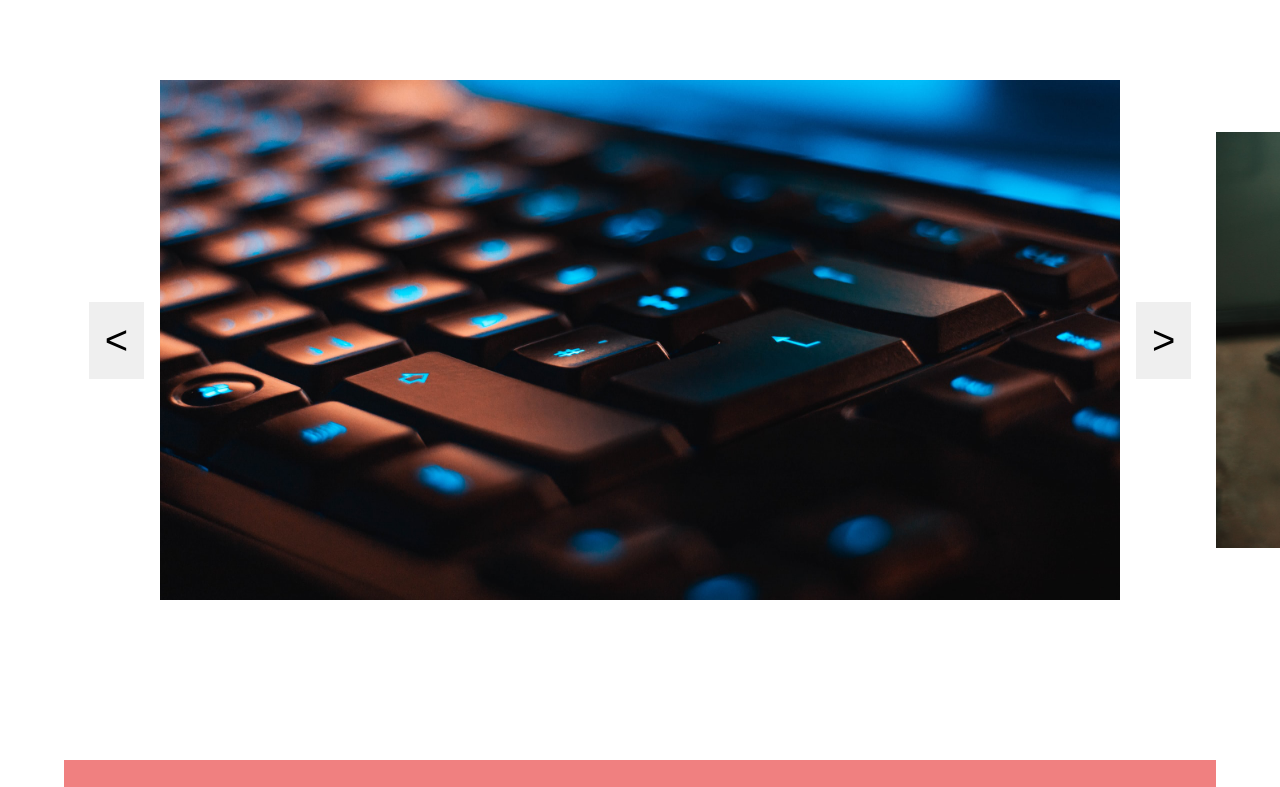
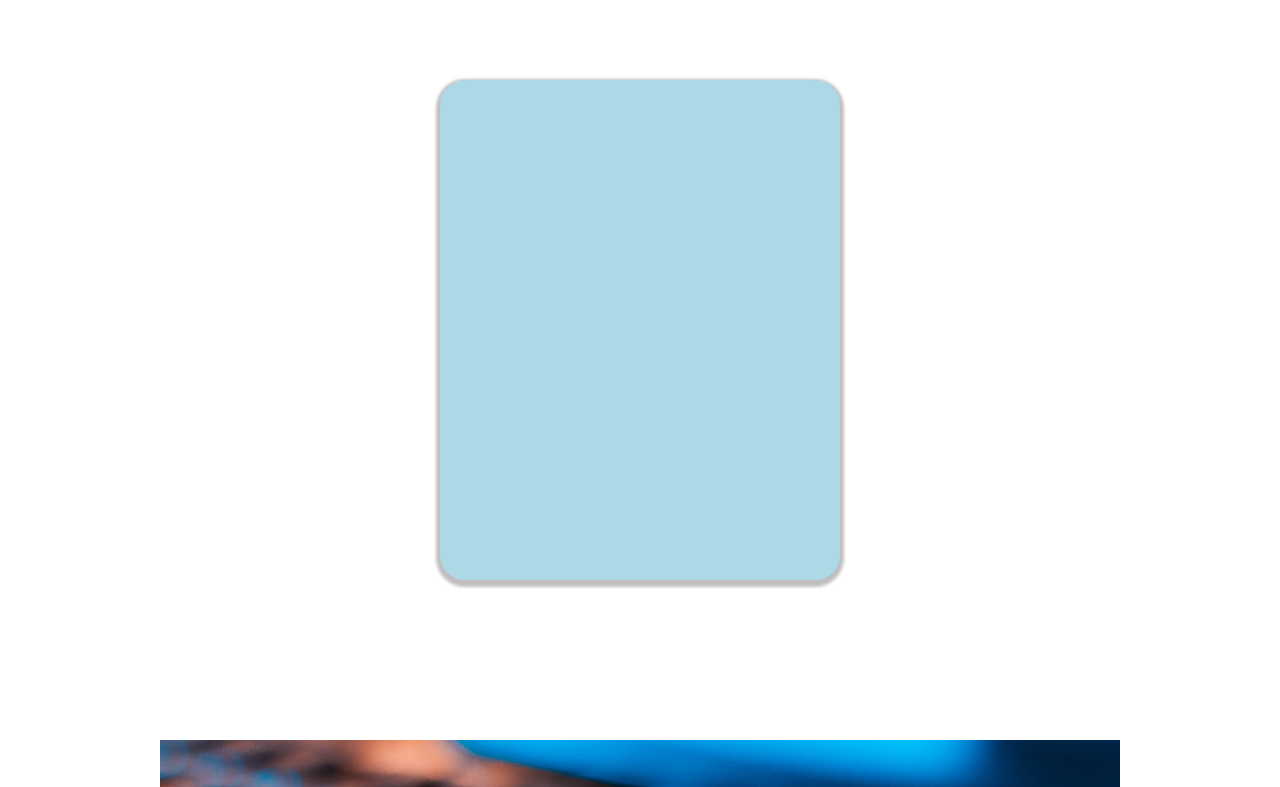
Before and after one commit to simarubhi/JavaScript-DOM, a plain HTML site: page index.html in a window 1280 px wide. Shown: the top 787 px of the page. Drawn offline with Linux system fonts and the light colour scheme; files whose address does not match are found by name.

Commit message:
git commit -m "3D Card Added"

```diff
--- a/index.html
+++ b/index.html
@@ -8,6 +8,12 @@
 		<link rel="stylesheet" href="src/css/style.css" />
 	</head>
 	<body>
+		<div class="card-container">
+			<div class="card-origin">
+				<div class="card"></div>
+			</div>
+		</div>
+
 		<div class="click-container">
 			<button class="btn prev"><</button>
 
--- a/index.js
+++ b/index.js
@@ -1,3 +1,26 @@
+// 3D Card
+(function () {
+	const cardOrigin = document.querySelector('.card-origin');
+	const card = document.querySelector('.card');
+	let yTilt = 0;
+	let xTilt = 0;
+
+	cardOrigin.addEventListener('mousemove', e => {
+		console.log(e.offsetX, e.offsetY);
+
+		yTilt = `${((-200 + e.offsetX) / 200) * 25}deg`;
+
+		xTilt = `${((-250 + e.offsetY) / -250) * 25}deg`;
+
+		card.style.transform = `rotateX(${xTilt}) rotateY(${yTilt}`;
+	});
+
+	cardOrigin.addEventListener('mouseleave', () => {
+		card.style.transform = 'rotateY(0) rotateX(0)';
+	});
+})();
+
+// Image Slide Show
 (function () {
 	const images = document.querySelectorAll('.img');
 	const prevBtn = document.querySelector('.prev');
@@ -39,6 +62,7 @@
 	});
 })();
 
+// Drag Scroll Bar
 (function () {
 	const container = document.querySelector('.drag-container');
 
--- a/style.scss
+++ b/style.scss
@@ -14,6 +14,30 @@ body {
 	width: 100vw;
 	font-family: 'IBM Plex Sans Arabic', sans-serif;
 	overflow-x: hidden;
+}
+
+.card-container {
+	display: flex;
+	justify-content: center;
+	align-items: center;
+	margin: 5rem 0;
+
+	.card-origin {
+		perspective: 1000px;
+		border-radius: 25px;
+		z-index: 10;
+
+		.card {
+			height: 500px;
+			width: 400px;
+			background-color: lightblue;
+			box-shadow: 0px 3px 3px 4px rgba(0, 0, 0, 0.25);
+			border-radius: 25px;
+			transform-origin: center;
+			transition: all 50ms ease-out;
+			z-index: -10;
+		}
+	}
 }
 
 .click-container {
```
Also changed, not shown: src/css/style.css, 4 other files.
